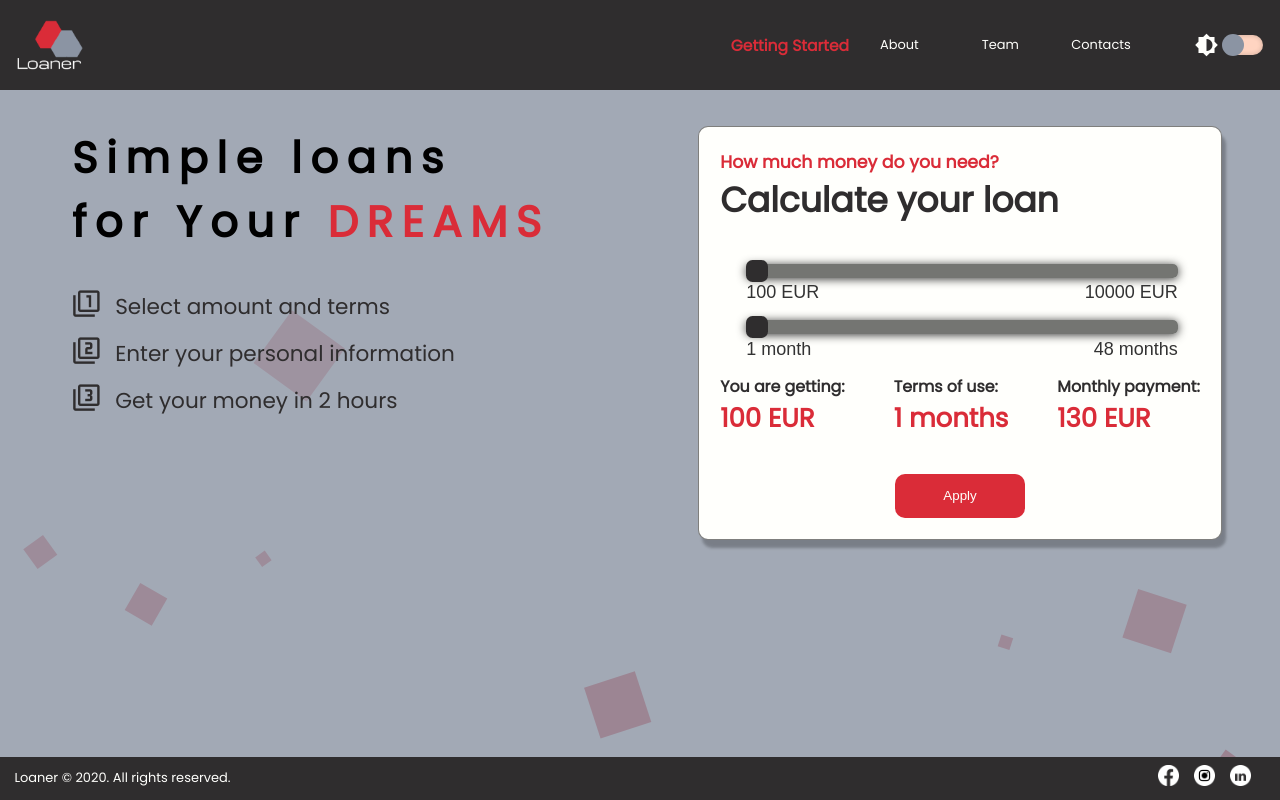
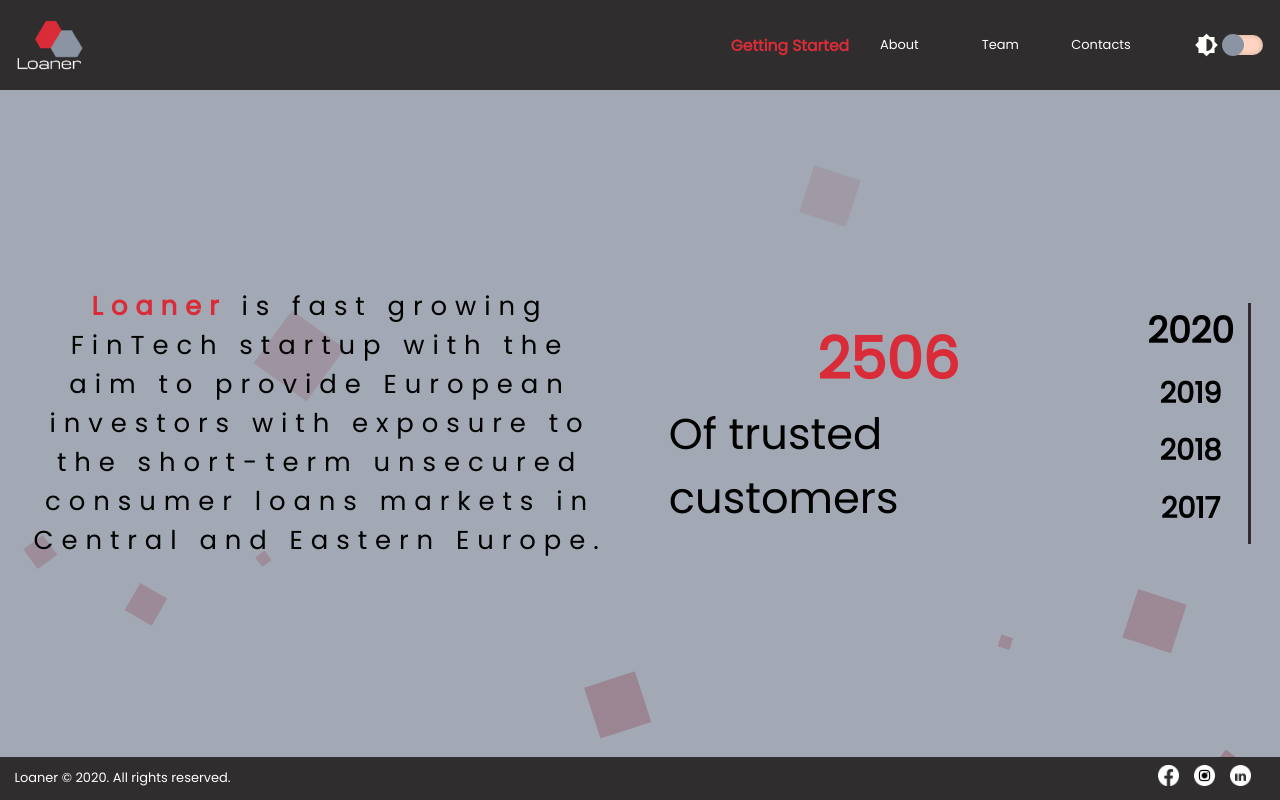
Before and after one commit to WarOnKhoff/Loaner, a React (Create React App) app: page /about in a window 1280 px wide. Built offline with nearby package versions, Linux system fonts and the light colour scheme.

Commit message:
Added about page

```diff
--- a/package.json
+++ b/package.json
@@ -30,6 +30,7 @@
 		"clsx": "^1.1.0",
 		"node-sass": "^4.13.1",
 		"react": "^16.13.0",
+		"react-countup": "^4.3.3",
 		"react-dom": "^16.13.0",
 		"react-router-dom": "^5.1.2",
 		"react-scripts": "3.4.0",
--- a/src/App.tsx
+++ b/src/App.tsx
@@ -1,14 +1,20 @@
-import React from 'react'
-import Header from './components/Header'
-import HomePage from './pages/HomePage'
+import React from "react";
+import HomePage from "./pages/HomePage";
+import AboutPage from "./pages/AboutPage";
+import { Switch, Route, Redirect } from "react-router-dom";
 
 const App: React.FC = () => {
-	return (
-		<>
-			<Header />
-			<HomePage />
-		</>
-	)
-}
+  return (
+    <Switch>
+      <Route path="/about">
+        <AboutPage />
+      </Route>
+      <Route path="/" exact>
+        <HomePage />
+      </Route>
+      <Redirect to="/" />
+    </Switch>
+  );
+};
 
-export default App
+export default App;
--- a/src/index.tsx
+++ b/src/index.tsx
@@ -1,15 +1,18 @@
-import React from 'react'
-import ReactDOM from 'react-dom'
-import './scss/index.scss'
-import App from './App'
-import { AppContextProvider } from './context/AppContext'
-import { ThemeContextProvider } from './context/ThemeContext'
+import React from "react";
+import ReactDOM from "react-dom";
+import "./scss/index.scss";
+import App from "./App";
+import { BrowserRouter as Router } from "react-router-dom";
+import { AppContextProvider } from "./context/AppContext";
+import { ThemeContextProvider } from "./context/ThemeContext";
 
 ReactDOM.render(
-	<ThemeContextProvider>
-		<AppContextProvider>
-			<App />
-		</AppContextProvider>
-	</ThemeContextProvider>,
-	document.getElementById('root'),
-)
+  <Router>
+    <ThemeContextProvider>
+      <AppContextProvider>
+        <App />
+      </AppContextProvider>
+    </ThemeContextProvider>
+  </Router>,
+  document.getElementById("root")
+);
--- /dev/null
+++ b/src/pages/AboutPage.tsx
@@ -0,0 +1,75 @@
+import React, { useContext } from "react";
+import Footer from "../components/Footer";
+import Background from "../components/Background";
+import { ThemeContext } from "../context/ThemeContext";
+import Header from "../components/Header";
+import cx from "clsx";
+import { useCountUp } from "react-countup";
+
+const Home = () => {
+  const { theme } = useContext(ThemeContext);
+  const main = cx({
+    main: true,
+    main_ligthTheme: theme === "light"
+  });
+
+  const { countUp, update } = useCountUp({
+    start: 2506,
+    end: 2506,
+    delay: 300,
+    duration: 3
+  });
+
+  const handleHover = (value: number) => {
+    update(value);
+  };
+  return (
+    <section className={main}>
+      <Header />
+      <div className="about">
+        <div className="about_text">
+          <b className="companyName">Loaner</b> is fast growing FinTech startup
+          with the aim to provide European investors with exposure to the
+          short-term unsecured consumer loans markets in Central and Eastern
+          Europe.
+        </div>
+        <div className="about_metricks">
+          <div className="about_metricks_capture">
+            <div className="metric_value">{countUp}</div>
+            <div>Of trusted customers</div>
+          </div>
+          <ul className="about_metricks_row">
+            <li
+              className="about_metricks_row_item year"
+              onMouseEnter={() => handleHover(2506)}
+            >
+              2020
+            </li>
+            <li
+              className="about_metricks_row_item"
+              onMouseEnter={() => handleHover(1135)}
+            >
+              2019
+            </li>
+            <li
+              className="about_metricks_row_item"
+              onMouseEnter={() => handleHover(630)}
+            >
+              2018
+            </li>
+            <li
+              className="about_metricks_row_item"
+              onMouseEnter={() => handleHover(34)}
+            >
+              2017
+            </li>
+          </ul>
+        </div>
+      </div>
+      <Footer />
+      <Background />
+    </section>
+  );
+};
+
+export default Home;
--- a/src/pages/HomePage.tsx
+++ b/src/pages/HomePage.tsx
@@ -1,27 +1,30 @@
-import React, { useContext } from 'react'
-import Footer from '../components/Footer'
-import Background from '../components/Background'
-import Chart from '../components/Chart'
-import { ThemeContext } from '../context/ThemeContext'
-import Typed from 'react-typed'
-import cx from 'clsx'
+import React, { useContext } from "react";
+import Footer from "../components/Footer";
+import Background from "../components/Background";
+import Chart from "../components/Chart";
+import { ThemeContext } from "../context/ThemeContext";
+import Header from "../components/Header";
+import Typed from "react-typed";
+import cx from "clsx";
 
 const Home = () => {
-	const { theme } = useContext(ThemeContext)
+  const { theme } = useContext(ThemeContext);
   const main = cx({
     main: true,
-		main_ligthTheme: theme === 'light',
-	})
+    main_ligthTheme: theme === "light"
+  });
   return (
+    <>
       <section className={main}>
-			<div className='main_group'>
-				<div className='main_group_left'>
-					<h1 className='capture'>
+        <Header />
+        <div className="main_group">
+          <div className="main_group_left">
+            <h1 className="capture">
               <div>Simple loans</div>
               <span>for Your </span>
               <Typed
-							className='heroText'
-							strings={[' ideas', ' dreams', ' plans', ' needs', ' hobby']}
+                className="heroText"
+                strings={[" ideas", " dreams", " plans", " needs", " hobby"]}
                 typeSpeed={100}
                 backSpeed={100}
                 backDelay={2000}
@@ -30,29 +33,30 @@ const Home = () => {
                 loop
               />
             </h1>
-					<ul className='steps'>
-						<div className='steps_group'>
-							<i className='large material-icons'>filter_1</i>
-							<li className='steps_item'>Select amount and terms</li>
+            <ul className="steps">
+              <div className="steps_group">
+                <i className="large material-icons">filter_1</i>
+                <li className="steps_item">Select amount and terms</li>
               </div>
-						<div className='steps_group'>
-							<i className='large material-icons'>filter_2</i>
-							<li className='steps_item'>Enter your personal information</li>
+              <div className="steps_group">
+                <i className="large material-icons">filter_2</i>
+                <li className="steps_item">Enter your personal information</li>
               </div>
-						<div className='steps_group'>
-							<i className='large material-icons'>filter_3</i>
-							<li className='steps_item'>Get your money in 2 hours</li>
+              <div className="steps_group">
+                <i className="large material-icons">filter_3</i>
+                <li className="steps_item">Get your money in 2 hours</li>
               </div>
             </ul>
           </div>
-				<div className='main_group_right'>
+          <div className="main_group_right">
             <Chart />
           </div>
         </div>
         <Footer />
         <Background />
       </section>
-	)
-}
+    </>
+  );
+};
 
-export default Home
+export default Home;
--- /dev/null
+++ b/src/scss/components/About.scss
@@ -0,0 +1,82 @@
+.about {
+  flex-grow: 1;
+  display: flex;
+  justify-content: center;
+  align-items: center;
+  @media (max-width: $bp-medium) {
+    padding-top: 5rem;
+    flex-direction: column;
+  }
+  &_text {
+    font-size: 3.6rem;
+    letter-spacing: 1.1rem;
+    width: 100%;
+    padding: 0 4rem;
+    text-align: center;
+    @media (max-width: $bp-medium) {
+      text-align: center;
+      font-size: 3rem;
+    }
+  }
+  &_metricks {
+    flex-grow: 1;
+    width: 100%;
+    display: flex;
+    padding: 0 4rem;
+    height: 100%;
+    font-size: 4rem;
+    justify-content: space-around;
+    @media (max-width: $bp-medium) {
+      margin-top: 10rem;
+      font-size: 3rem;
+      flex-grow: 0;
+    }
+    &_capture {
+      display: flex;
+      font-size: 6rem;
+      flex-direction: column;
+      justify-content: center;
+      align-items: center;
+      @media (max-width: $bp-medium) {
+        margin-top: 10rem;
+        font-size: 4rem;
+        flex-grow: 0;
+      }
+    }
+    &_row {
+      display: flex;
+      flex-direction: column;
+      list-style: none;
+      padding-right: 2rem;
+      align-items: center;
+      justify-content: center;
+      font-weight: bold;
+      border-right: 3px solid $primaryColor;
+      &_item {
+        margin-bottom: 2rem;
+        transition: $transition;
+        cursor: pointer;
+        &:hover {
+          transform: scale(1.1);
+          color: $secondaryColor;
+        }
+      }
+    }
+  }
+}
+
+.companyName {
+  color: $secondaryColor;
+}
+.metric_value {
+  color: $secondaryColor;
+  font-weight: bold;
+  font-size: 8rem;
+  @media (max-width: $bp-medium) {
+    font-size: 6rem;
+  }
+}
+
+.year {
+  font-size: 5rem;
+}
--- a/src/scss/components/Header.scss
+++ b/src/scss/components/Header.scss
@@ -1,6 +1,6 @@
 .navbar {
   display: flex;
-	position: fixed;
+  // position: fixed;
   z-index: 90;
   top: 0;
   left: 0;
--- a/src/scss/components/Main.scss
+++ b/src/scss/components/Main.scss
@@ -1,7 +1,6 @@
 .main {
   width: 100%;
   min-height: 100vh;
-	height: 100%;
   display: flex;
   flex-direction: column;
   transition: background 0.2s;
@@ -10,11 +9,9 @@
     background: none;
   }
   &_group {
-		padding-top: 90px;
     display: flex;
     flex-grow: 1;
     @media (max-width: $bp-medium) {
-			padding-top: 60px;
       flex-direction: column;
     }
     &_left {
--- a/src/scss/components/index.scss
+++ b/src/scss/components/index.scss
@@ -1,6 +1,7 @@
-@import './Header.scss';
-@import './Toggler.scss';
-@import './Footer.scss';
-@import './Main.scss';
-@import './Background.scss';
-@import './Chart.scss';
+@import "./Header.scss";
+@import "./Toggler.scss";
+@import "./Footer.scss";
+@import "./Main.scss";
+@import "./Background.scss";
+@import "./Chart.scss";
+@import "./About.scss";
```
Also changed, not shown: 1 other file (tests, documents, lock files or other folders). Lines whose indentation alone changed are shown as unchanged.
